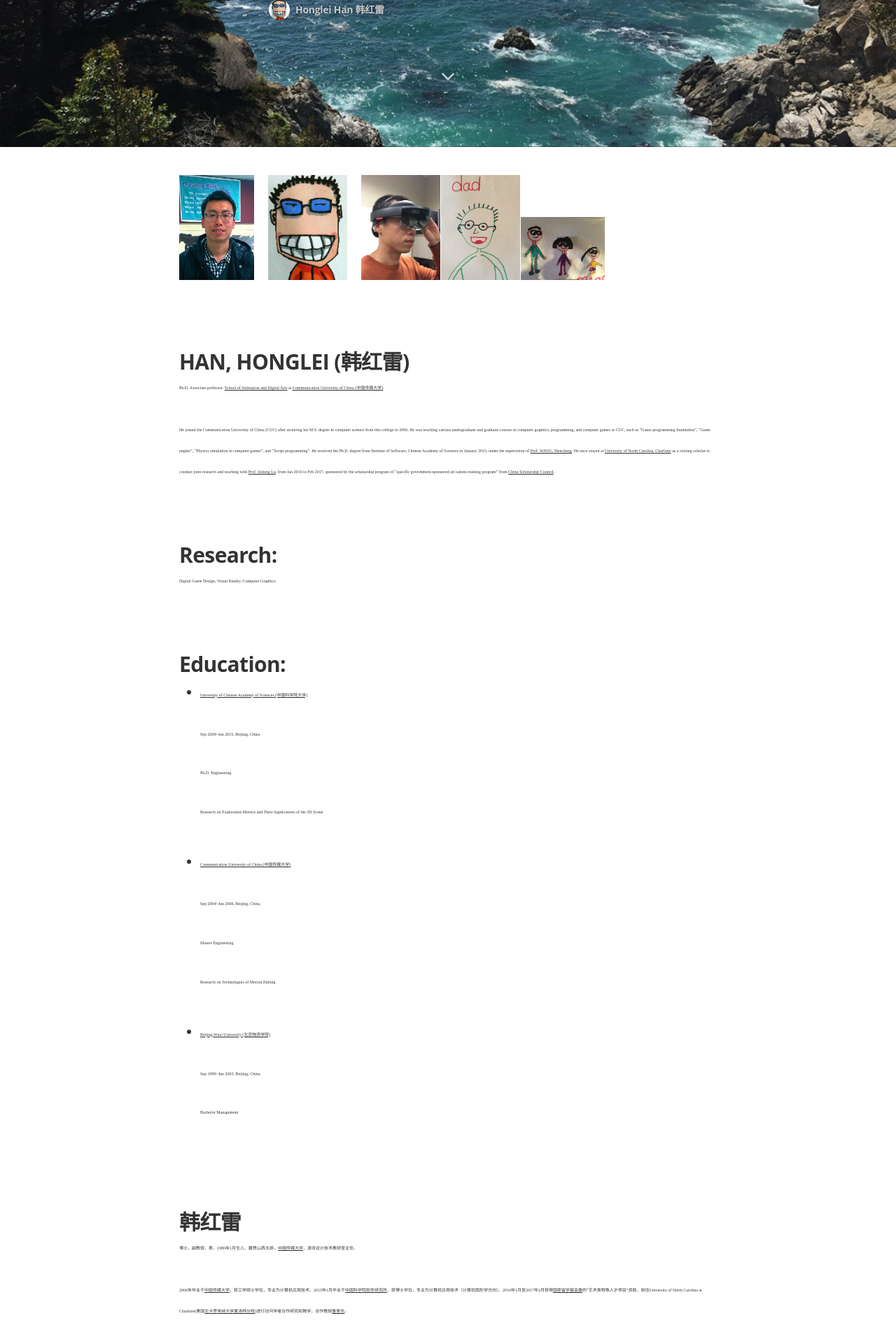
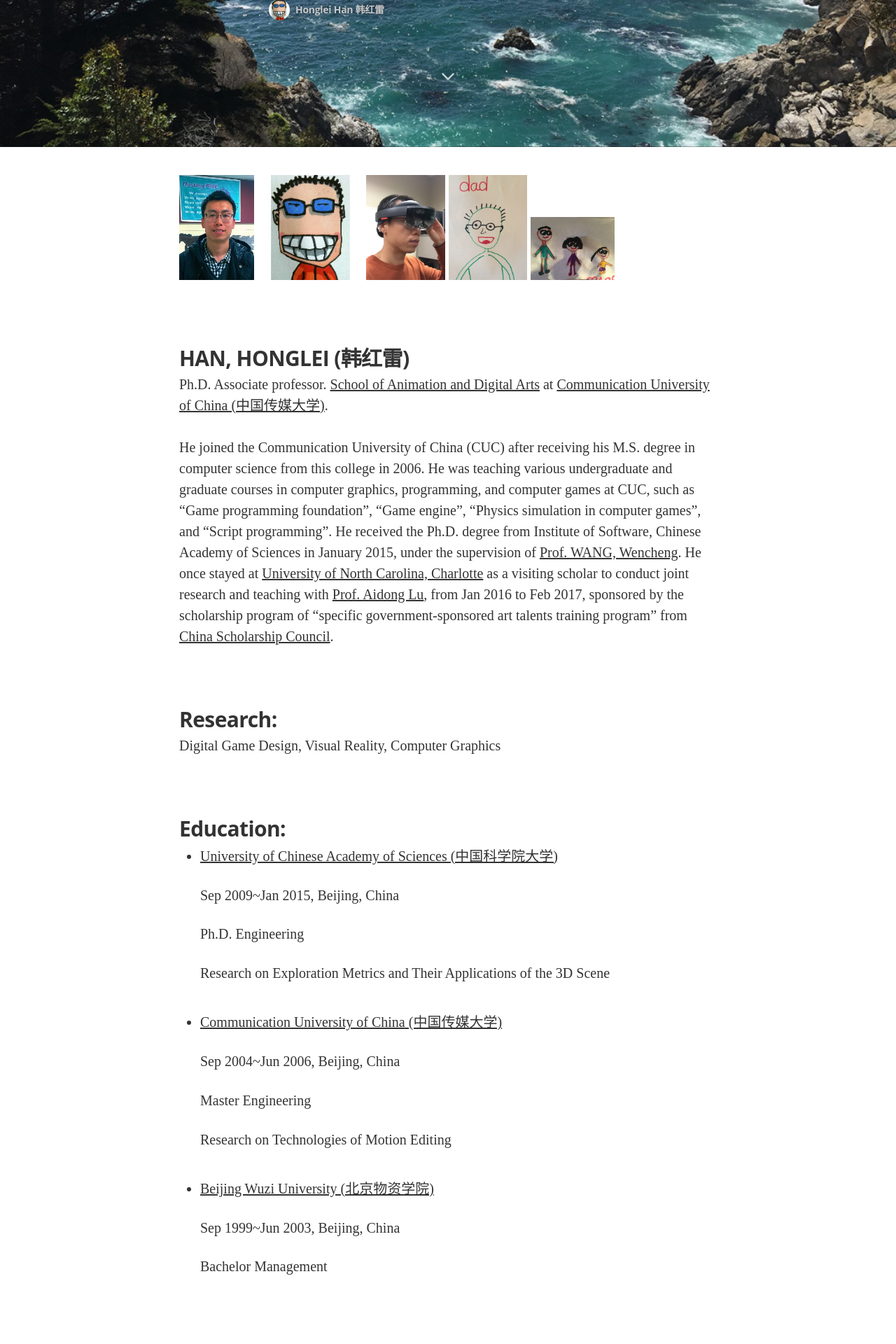
Before and after one commit to hanhonglei/hanhonglei.github.io, a Jekyll site: the page built from about.md, in a window 1280 px wide. Shown: the part 690-2610 px from the top of the page at 70% size. Built offline with Jekyll 4.4.1, drawn with Linux system fonts in a browser that asks for light colours; nearby versions of some CDN libraries; some web fonts are replaced.

Commit message:
no message

```diff
--- a/css/main.sass
+++ b/css/main.sass
@@ -383,7 +383,7 @@ body
     p
       font-weight: 400
       font-style: normal
-      font-size: 6px
+      font-size: 20px
       line-height: 30px
       margin: 0
       padding-bottom: 30px
```
